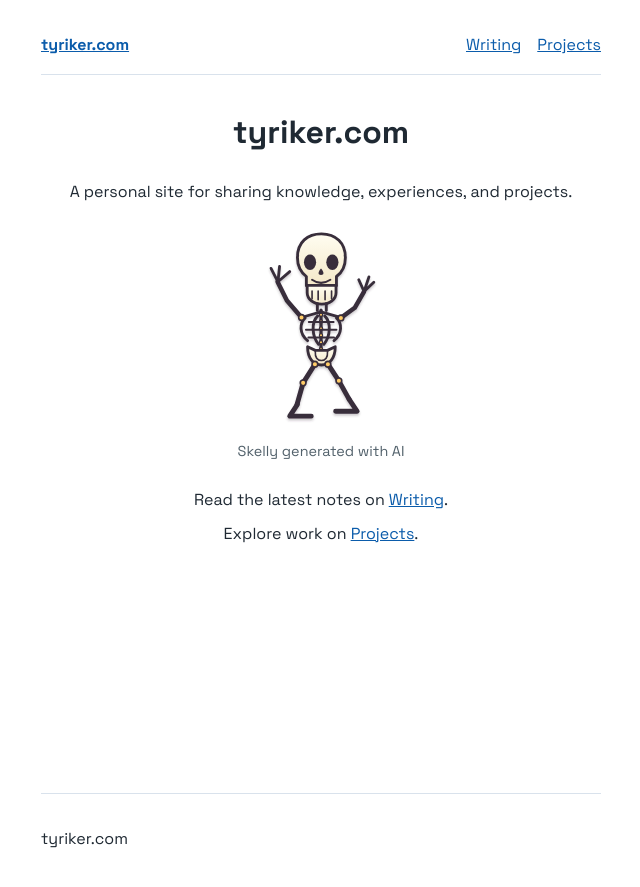
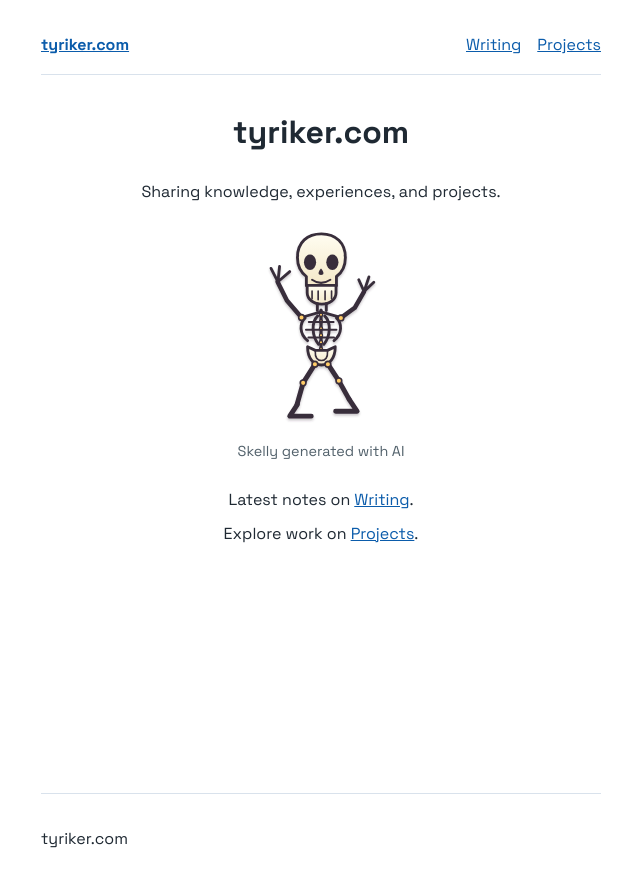
Before and after one commit to tyriker/tyriker.github.io, a Jekyll site: the page built from docs/index.md, in a window 1280 px wide. Shown: the top 887 px of the page, without its empty margins (319-959 px from the left). Built offline with Jekyll 4.4.1, drawn with Linux system fonts in a browser that asks for light colours.

Commit message:
update language

```diff
--- a/docs/index.md
+++ b/docs/index.md
@@ -6,7 +6,7 @@ permalink: /
 
 <div class="home-hero">
   <h1>tyriker.com</h1>
-  <p>A personal site for sharing knowledge, experiences, and projects.</p>
+  <p>Sharing knowledge, experiences, and projects.</p>
 
   <figure class="skelly-wrap">
     <img src="{{ '/assets/skeleton.svg' | relative_url }}" alt="Cartoonish skeleton" width="130" height="203" class="skelly">
@@ -14,7 +14,7 @@ permalink: /
   </figure>
 
   <ul class="home-nav">
-    <li>Read the latest notes on <a href="{{ '/writing/' | relative_url }}">Writing</a>.</li>
+    <li>Latest notes on <a href="{{ '/writing/' | relative_url }}">Writing</a>.</li>
     <li>Explore work on <a href="{{ '/projects/' | relative_url }}">Projects</a>.</li>
   </ul>
 </div>
```
